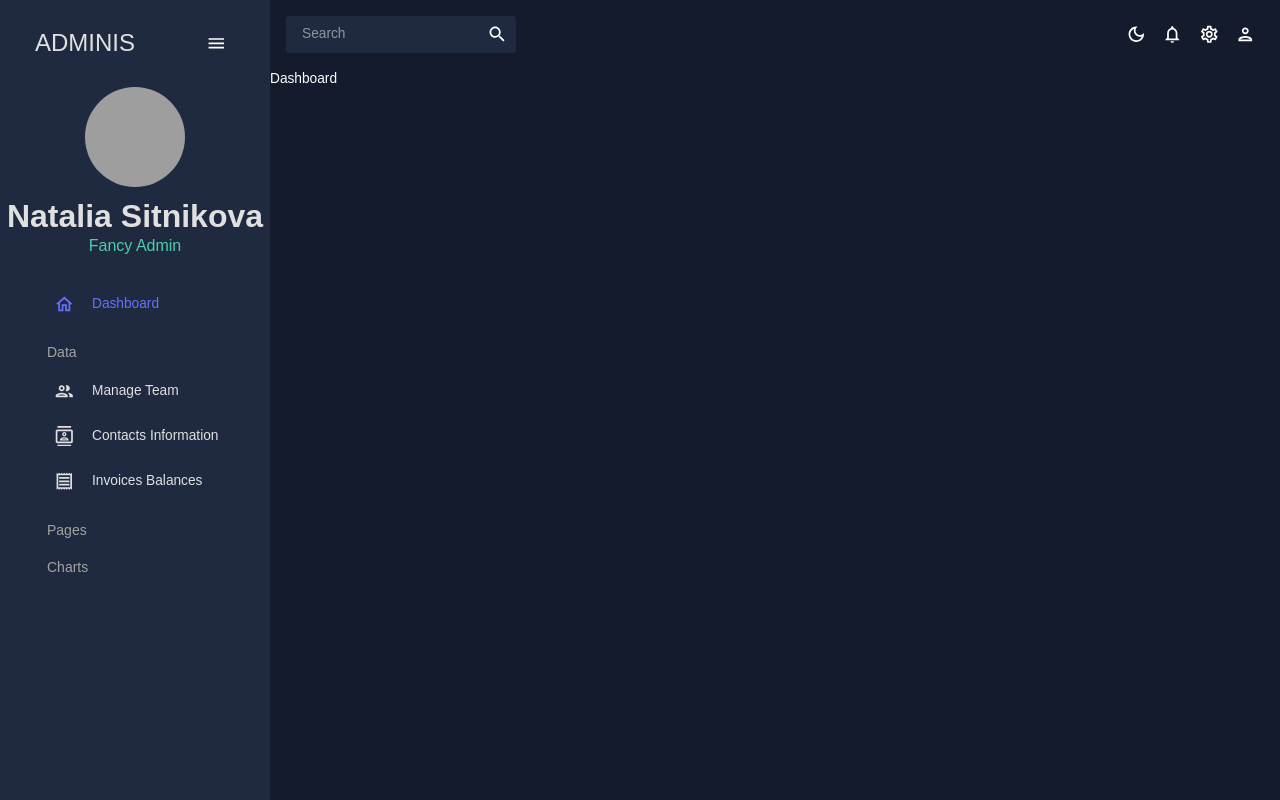
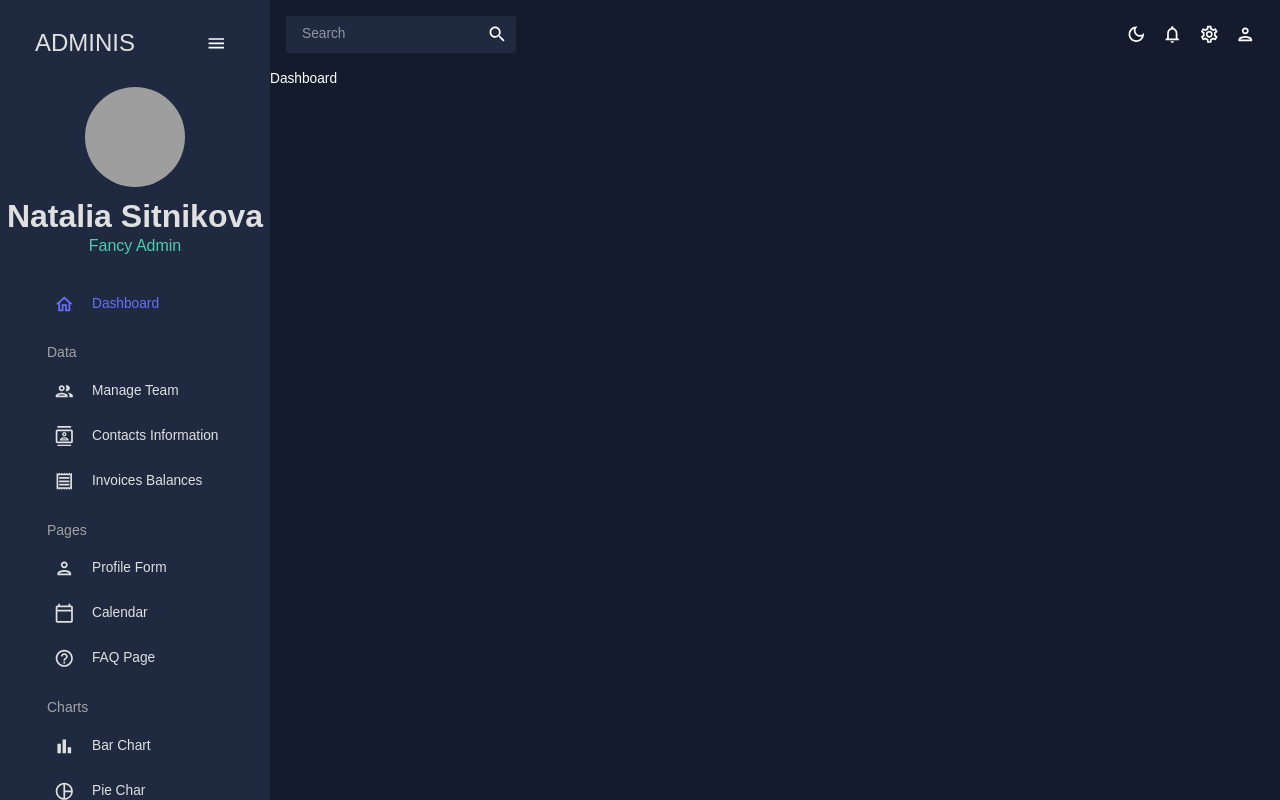
Before and after one commit to natali1503/admin_dashboard_app, a React (Vite) app: page / in a window 1280 px wide. Built offline with nearby package versions, Linux system fonts and the light colour scheme; grey boxes are pictures that could not be loaded.

Commit message:
menu item component ready

```diff
--- a/src/data/menuData/MenuCharts.tsx
+++ b/src/data/menuData/MenuCharts.tsx
@@ -0,0 +1,19 @@
+import BarChartOutlinedIcon from "@mui/icons-material/BarChartOutlined";
+import PieChartOutlineOutlinedIcon from "@mui/icons-material/PieChartOutlineOutlined";
+import TimelineOutlinedIcon from "@mui/icons-material/TimelineOutlined";
+import MapOutlinedIcon from "@mui/icons-material/MapOutlined";
+
+import { MenuData, MenuItem } from "./menuTypes";
+
+const bar = new MenuItem("Bar Chart", "/bar", <BarChartOutlinedIcon />);
+
+const pie = new MenuItem("Pie Char", "/pie", <PieChartOutlineOutlinedIcon />);
+const line = new MenuItem("Line Chart", "/line", <TimelineOutlinedIcon />);
+const geography = new MenuItem(
+  "Geography Chart",
+  "/geography",
+  <MapOutlinedIcon />
+);
+const menuCharts = new MenuData("Charts", [bar, pie, line, geography]);
+
+export default menuCharts;
--- a/src/data/menuData/MenuData.tsx
+++ b/src/data/menuData/MenuData.tsx
@@ -1,73 +1,19 @@
-import PeopleOutlinedIcon from "@mui/icons-material/PeopleOutlined";
 import ContactsOutlinedIcon from "@mui/icons-material/ContactsOutlined";
 import ReceiptOutlinedIcon from "@mui/icons-material/ReceiptOutlined";
-type Icon = ReturnType<typeof PeopleOutlinedIcon>;
+import PeopleOutlinedIcon from "@mui/icons-material/PeopleOutlined";
+import { MenuData, MenuItem } from "./menuTypes";
 
-class MenuIteam {
-  title: string;
-  to: string;
-  icon: Icon;
-  selected: string;
-  setSelected: string;
-  constructor(
-    title: string,
-    to: string,
-    icon: Icon,
-    selected: string,
-    setSelected: string
-  ) {
-    (this.title = title),
-      (this.to = to),
-      (this.icon = icon),
-      (this.selected = selected),
-      (this.setSelected = setSelected);
-  }
-}
-
-class MenuData {
-  constructor(public chapter: string, public iteam: MenuIteam[]) {}
-}
-
-const team = new MenuIteam(
-  "Manage Team",
-  "/team",
-  <PeopleOutlinedIcon />,
-  "selected",
-  "setSelected"
-);
-
-const contacts = new MenuIteam(
+const team = new MenuItem("Manage Team", "/team", <PeopleOutlinedIcon />);
+const contacts = new MenuItem(
   "Contacts Information",
   "/contacts",
-  <ContactsOutlinedIcon />,
-  "selected",
-  "setSelected"
+  <ContactsOutlinedIcon />
 );
-const invoices = new MenuIteam(
+const invoices = new MenuItem(
   "Invoices Balances",
   "/invoices",
-  <ReceiptOutlinedIcon />,
-  "selected",
-  "setSelected"
+  <ReceiptOutlinedIcon />
 );
 const menuData = new MenuData("Data", [team, contacts, invoices]);
 
 export default menuData;
-// const menuData = new MenuData("Data",[
-//   new class MenuIteam({  title: 'Manage Team',
-//     to: '/team",
-//     icon: <PeopleOutlinedIcon />,
-//     selected: selected,
-//     setSelected: setSelected,}),
-//     // {  title: 'Contacts Information',
-//     // to: '/contacts",
-//     // icon: <ContactsOutlinedIcon />,
-//     // selected: selected,
-//     // setSelected: setSelected,},
-//     // {  title: 'Invoices Balances',
-//     // to: '/invoices",
-//     // icon: <ReceiptOutlinedIcon />,
-//     // selected: selected,
-//     // setSelected: setSelected,}
-
-//   ]);
--- a/src/data/menuData/MenuPages.tsx
+++ b/src/data/menuData/MenuPages.tsx
@@ -0,0 +1,17 @@
+import CalendarTodayOutlinedIcon from "@mui/icons-material/CalendarTodayOutlined";
+import HelpOutlineOutlinedIcon from "@mui/icons-material/HelpOutlineOutlined";
+import PersonOutlinedIcon from "@mui/icons-material/PersonOutlined";
+
+import { MenuData, MenuItem } from "./menuTypes";
+
+const form = new MenuItem("Profile Form", "/form", <PersonOutlinedIcon />);
+
+const calendar = new MenuItem(
+  "Calendar",
+  "/calendar",
+  <CalendarTodayOutlinedIcon />
+);
+const faq = new MenuItem("FAQ Page", "/faq", <HelpOutlineOutlinedIcon />);
+const menuPages = new MenuData("Pages", [form, calendar, faq]);
+
+export default menuPages;
--- /dev/null
+++ b/src/data/menuData/menuTypes.ts
@@ -0,0 +1,18 @@
+import PeopleOutlinedIcon from "@mui/icons-material/PeopleOutlined";
+export type Icon = ReturnType<typeof PeopleOutlinedIcon>;
+// type fn = () => {
+//   //
+// };
+
+export class MenuItem {
+  title: string;
+  to: string;
+  icon: Icon;
+  constructor(title: string, to: string, icon: Icon) {
+    (this.title = title), (this.to = to), (this.icon = icon);
+  }
+}
+
+export class MenuData {
+  constructor(public chapter: string, public item: MenuItem[]) {}
+}
--- a/src/scenes/global/Sidebar.tsx
+++ b/src/scenes/global/Sidebar.tsx
@@ -2,40 +2,16 @@ import { Box, IconButton, Typography, useTheme } from "@mui/material";
 import { Menu, MenuItem, ProSidebar } from "react-pro-sidebar";
 // import { P } from "react-pro-sidebar";
 import { useState } from "react";
-import { Link } from "react-router-dom";
 import "react-pro-sidebar/dist/css/styles.css";
 import HomeOutlinedIcon from "@mui/icons-material/HomeOutlined";
-import PeopleOutlinedIcon from "@mui/icons-material/PeopleOutlined";
-import ContactsOutlinedIcon from "@mui/icons-material/ContactsOutlined";
-import ReceiptOutlinedIcon from "@mui/icons-material/ReceiptOutlined";
-import PersonOutlinedIcon from "@mui/icons-material/PersonOutlined";
-import CalendarTodayOutlinedIcon from "@mui/icons-material/CalendarTodayOutlined";
-import HelpOutlineOutlinedIcon from "@mui/icons-material/HelpOutlineOutlined";
-import BarChartOutlinedIcon from "@mui/icons-material/BarChartOutlined";
-import PieChartOutlineOutlinedIcon from "@mui/icons-material/PieChartOutlineOutlined";
-import TimelineOutlinedIcon from "@mui/icons-material/TimelineOutlined";
+
 import MenuOutlinedIcon from "@mui/icons-material/MenuOutlined";
-import MapOutlinedIcon from "@mui/icons-material/MapOutlined";
 
 import { tokens } from "../../theme";
-import SidebarIteam from "./SidebarIteam";
+import SidebarItem, { Item } from "./SidebarItem";
 import menuData from "../../data/menuData/MenuData";
-
-const Iteam = ({ title, to, icon, selected, setSelected }) => {
-  const theme = useTheme();
-  const colors = tokens(theme.palette.mode);
-  return (
-    <MenuItem
-      active={selected === title}
-      style={{ color: colors.grey[100] }}
-      onClick={() => setSelected(title)}
-      icon={icon}
-    >
-      <Typography>{title}</Typography>
-      <Link to={to} />
-    </MenuItem>
-  );
-};
+import menuCharts from "../../data/menuData/MenuCharts";
+import menuPages from "../../data/menuData/MenuPages";
 
 function Sidebar() {
   const theme = useTheme();
@@ -106,29 +82,31 @@ function Sidebar() {
           )}
 
           <Box paddingLeft={isCollapsed ? undefined : "10%"}>
-            <Iteam
+            <Item
               title="Dashboard"
               to="/"
               icon={<HomeOutlinedIcon />}
               selected={selected}
               setSelected={setSelected}
             />
-
-            <SidebarIteam chapter={menuData.chapter} iteam={menuData.iteam} />
-            <Typography
-              variant="h6"
-              color={colors.grey[300]}
-              sx={{ m: "15px 0px 5px 20px" }}
-            >
-              Pages
-            </Typography>
-            <Typography
-              variant="h6"
-              color={colors.grey[300]}
-              sx={{ m: "15px 0px 5px 20px" }}
-            >
-              Charts
-            </Typography>
+            <SidebarItem
+              chapter={menuData.chapter}
+              item={menuData.item}
+              selected={selected}
+              setSelected={setSelected}
+            />
+            <SidebarItem
+              chapter={menuPages.chapter}
+              item={menuPages.item}
+              selected={selected}
+              setSelected={setSelected}
+            />
+            <SidebarItem
+              chapter={menuCharts.chapter}
+              item={menuCharts.item}
+              selected={selected}
+              setSelected={setSelected}
+            />
           </Box>
         </Menu>
       </ProSidebar>
--- a/src/scenes/global/SidebarIteam.tsx
+++ b/src/scenes/global/SidebarItem.tsx
@@ -2,8 +2,16 @@ import { Typography, useTheme } from "@mui/material";
 import { MenuItem } from "react-pro-sidebar";
 import { Link } from "react-router-dom";
 import { tokens } from "../../theme";
+import { Icon, MenuItem as MenuItemType } from "../../data/menuData/menuTypes";
 
-const Iteam = ({ title, to, icon, selected, setSelected }) => {
+interface ItemProps {
+  title: string;
+  to: string;
+  icon: Icon;
+  selected: string;
+  setSelected: React.Dispatch<React.SetStateAction<string>>;
+}
+export const Item = ({ title, to, icon, selected, setSelected }: ItemProps) => {
   const theme = useTheme();
   const colors = tokens(theme.palette.mode);
   return (
@@ -19,7 +27,18 @@ const Iteam = ({ title, to, icon, selected, setSelected }) => {
   );
 };
 
-function SidebarIteam({ chapter, iteam }) {
+interface SidebarItemProps {
+  chapter: string;
+  item: MenuItemType[];
+  selected: string;
+  setSelected: React.Dispatch<React.SetStateAction<string>>;
+}
+function SidebarItem({
+  chapter,
+  item,
+  selected,
+  setSelected,
+}: SidebarItemProps) {
   const theme = useTheme();
   const colors = tokens(theme.palette.mode);
 
@@ -32,14 +51,14 @@ function SidebarIteam({ chapter, iteam }) {
       >
         {chapter}
       </Typography>
-      {iteam.map((el: object, i: number) => {
+      {item.map((el: MenuItemType, i: number) => {
         return (
-          <Iteam
+          <Item
             title={el.title}
             to={el.to}
             icon={el.icon}
-            selected={el.selected}
-            setSelected={el.setSelected}
+            selected={selected}
+            setSelected={setSelected}
             key={i}
           />
         );
@@ -47,4 +66,4 @@ function SidebarIteam({ chapter, iteam }) {
     </>
   );
 }
-export default SidebarIteam;
+export default SidebarItem;
```
